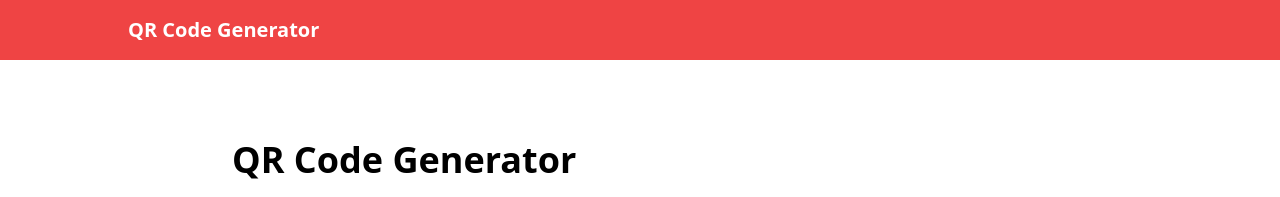
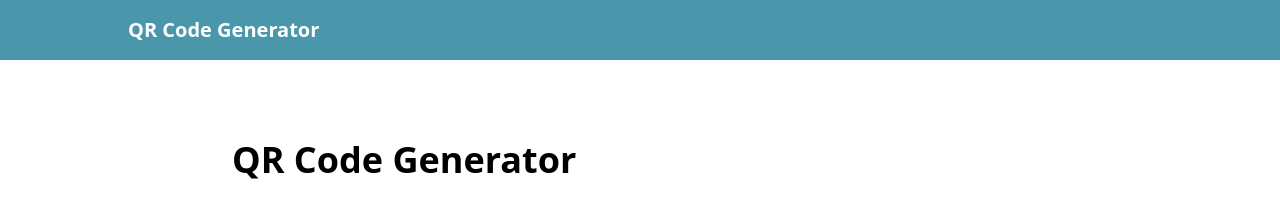
Before and after one commit to Rahul4dev/QRCode-Generator, a plain HTML site: page index.html in a window 1280 px wide. Shown: the top 197 px of the page. Drawn offline with nearby package versions, Linux system fonts and the light colour scheme.

Commit message:
Changed Header Color

```diff
--- a/index.html
+++ b/index.html
@@ -30,8 +30,8 @@
     </style>
     <title>QR Code Generator</title>
   </head>
-  <body>
-    <header class="bg-red-500 p-4 mb-10">
+  <body class="bg-">
+    <header class="bg-cyan-700/75 p-4 mb-10">
       <div class="max-w-5xl m-auto">
         <div class="text-xl font-bold text-white">QR Code Generator</div>
       </div>
```
